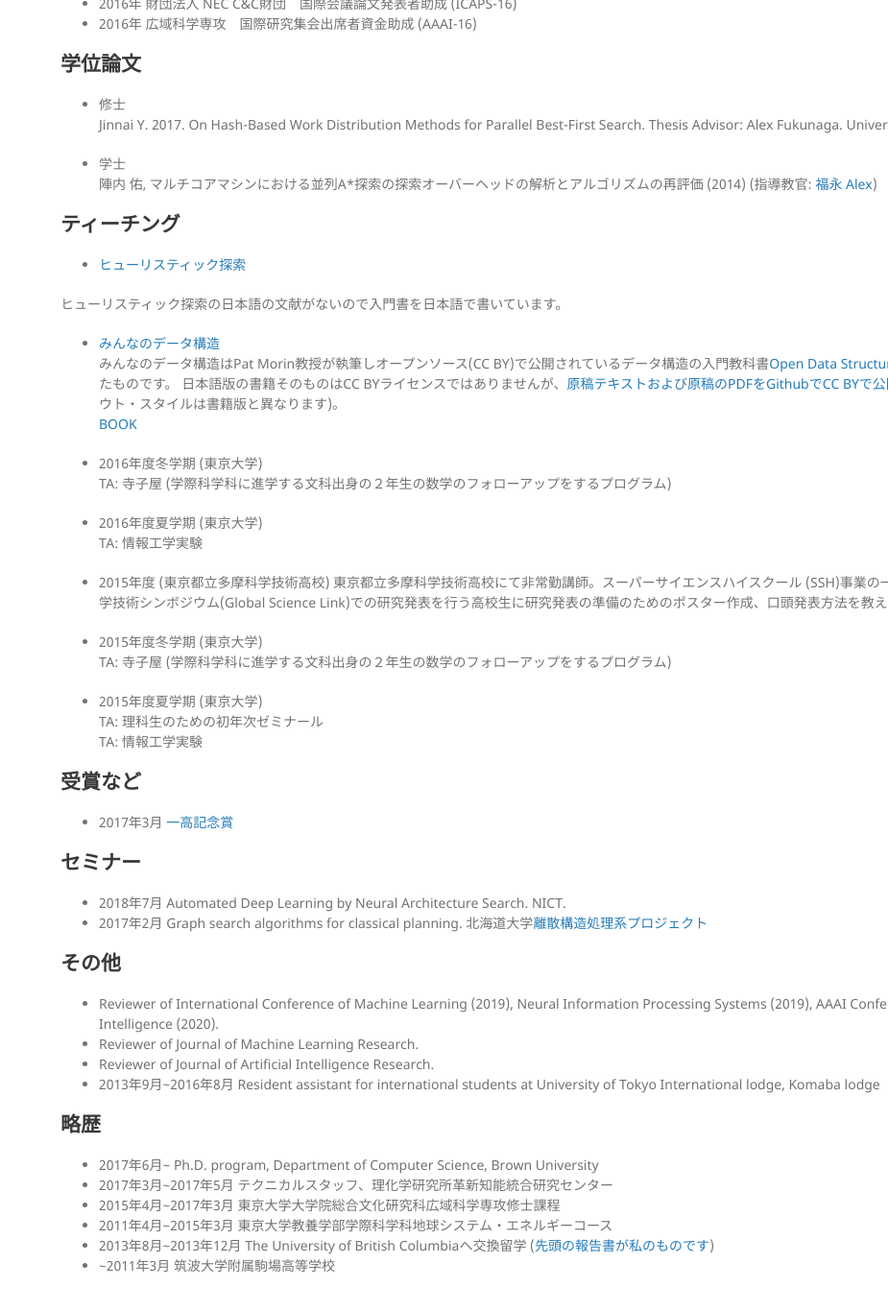
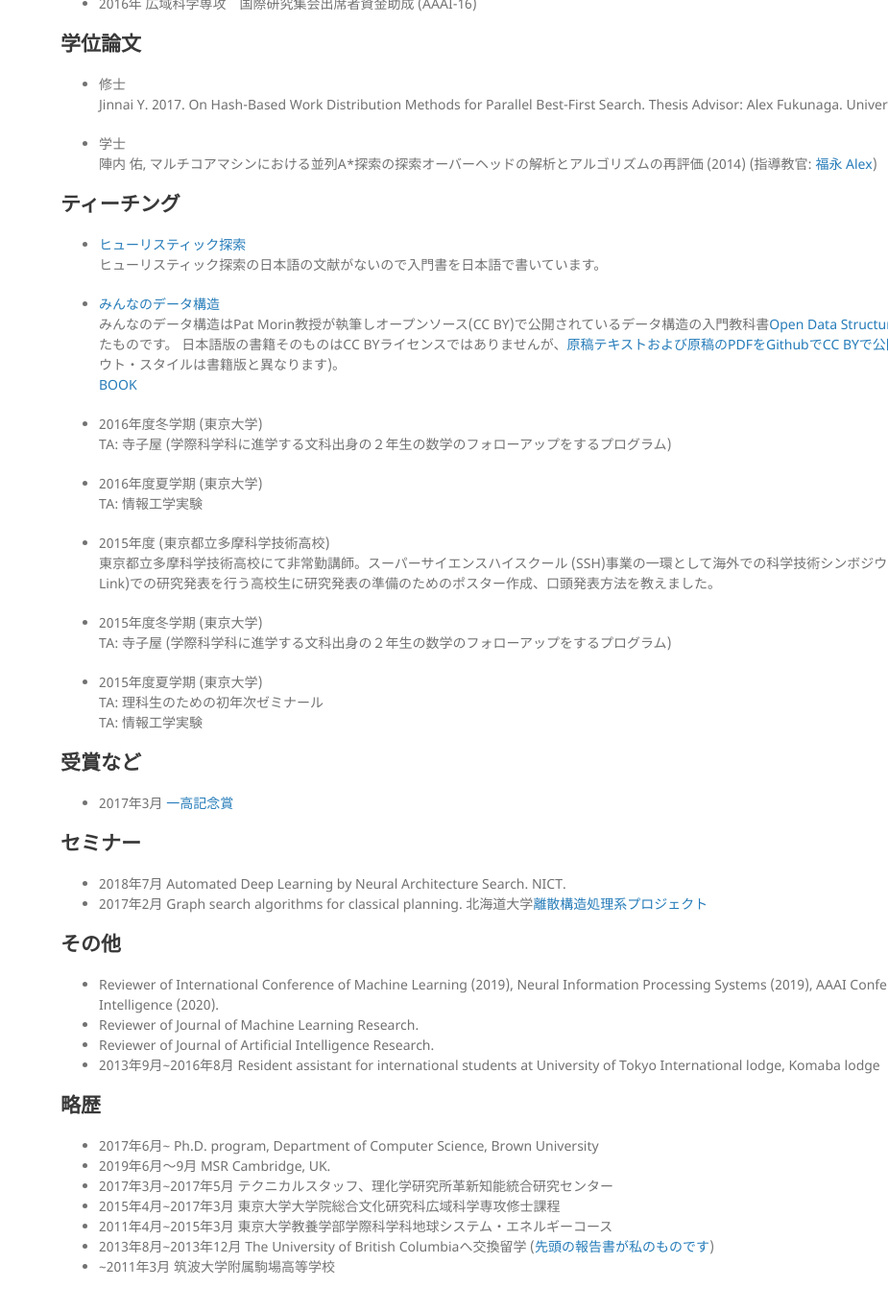
Before and after one commit to jinnaiyuu/jinnaiyuu.github.io, a Jekyll site: the page built from ja/index.md, in a window 1280 px wide and 1400 px high, scrolled down 2287 px. Shown: the top 1366 px of the window at 96% size, without its empty margins (355-1280 px from the left). Built offline with Jekyll 4.4.1, drawn with Linux system fonts in a browser that asks for light colours; our own code applies the rules of GitHub Pages for plain Markdown files; some of the changed text lies outside the part shown.

Commit message:
changed the current position

```diff
--- a/ja/index.md
+++ b/ja/index.md
@@ -93,7 +92,6 @@
 
 ## ティーチング
 - [ヒューリスティック探索](../pdf/textbook.pdf)
-
 ヒューリスティック探索の日本語の文献がないので入門書を日本語で書いています。
 
 - [みんなのデータ構造](https://www.lambdanote.com/products/opendatastructures)
@@ -137,6 +135,7 @@
 ## 略歴
 
 - 2017年6月~ Ph.D. program, Department of Computer Science, Brown University
+- 2019年6月～9月 MSR Cambridge, UK.
 - 2017年3月~2017年5月 テクニカルスタッフ、理化学研究所革新知能統合研究センター
 - 2015年4月~2017年3月 東京大学大学院総合文化研究科広域科学専攻修士課程
 - 2011年4月~2015年3月 東京大学教養学部学際科学科地球システム・エネルギーコース
```
Also changed, not shown: other parts of ja/index.md (+0 -1 lines).
